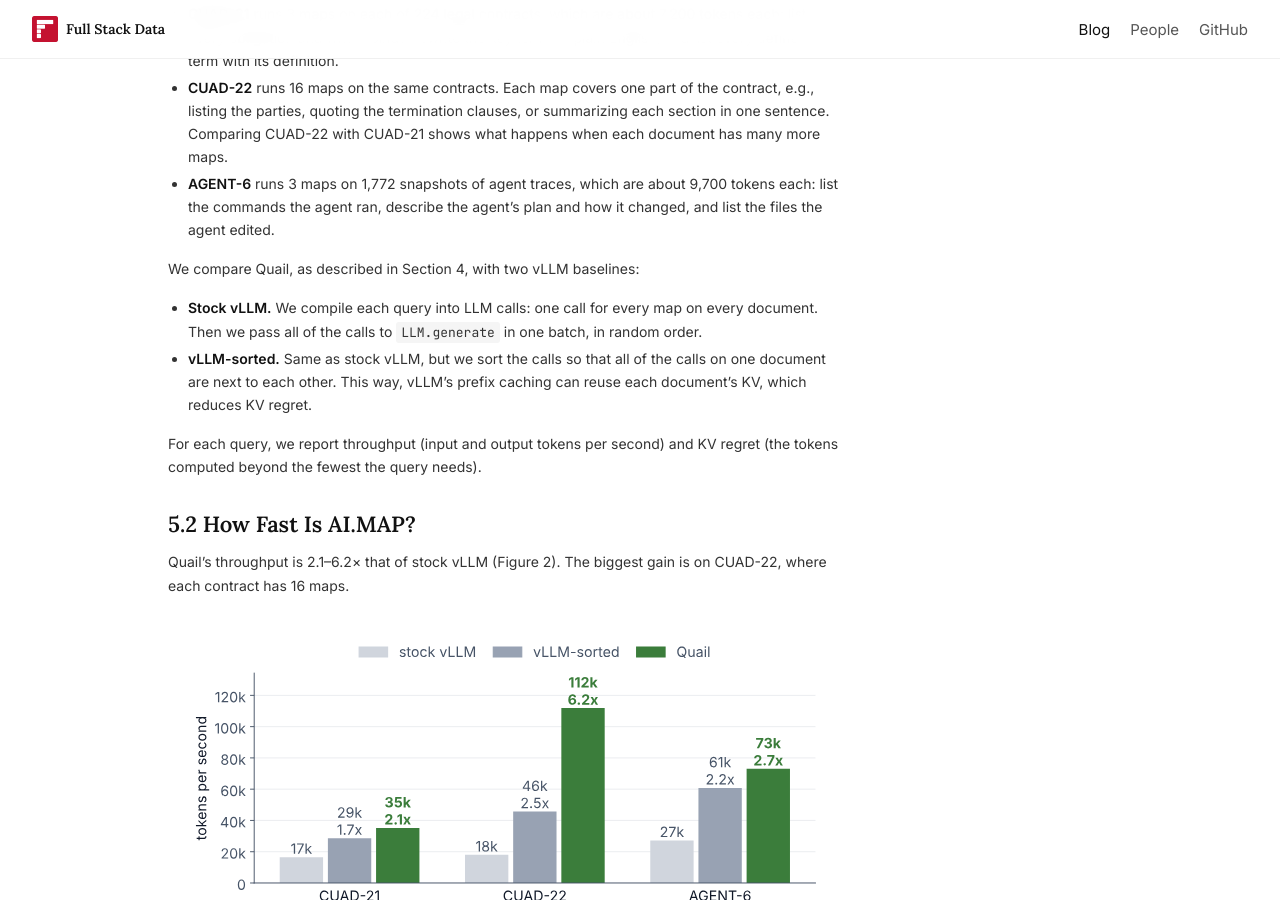
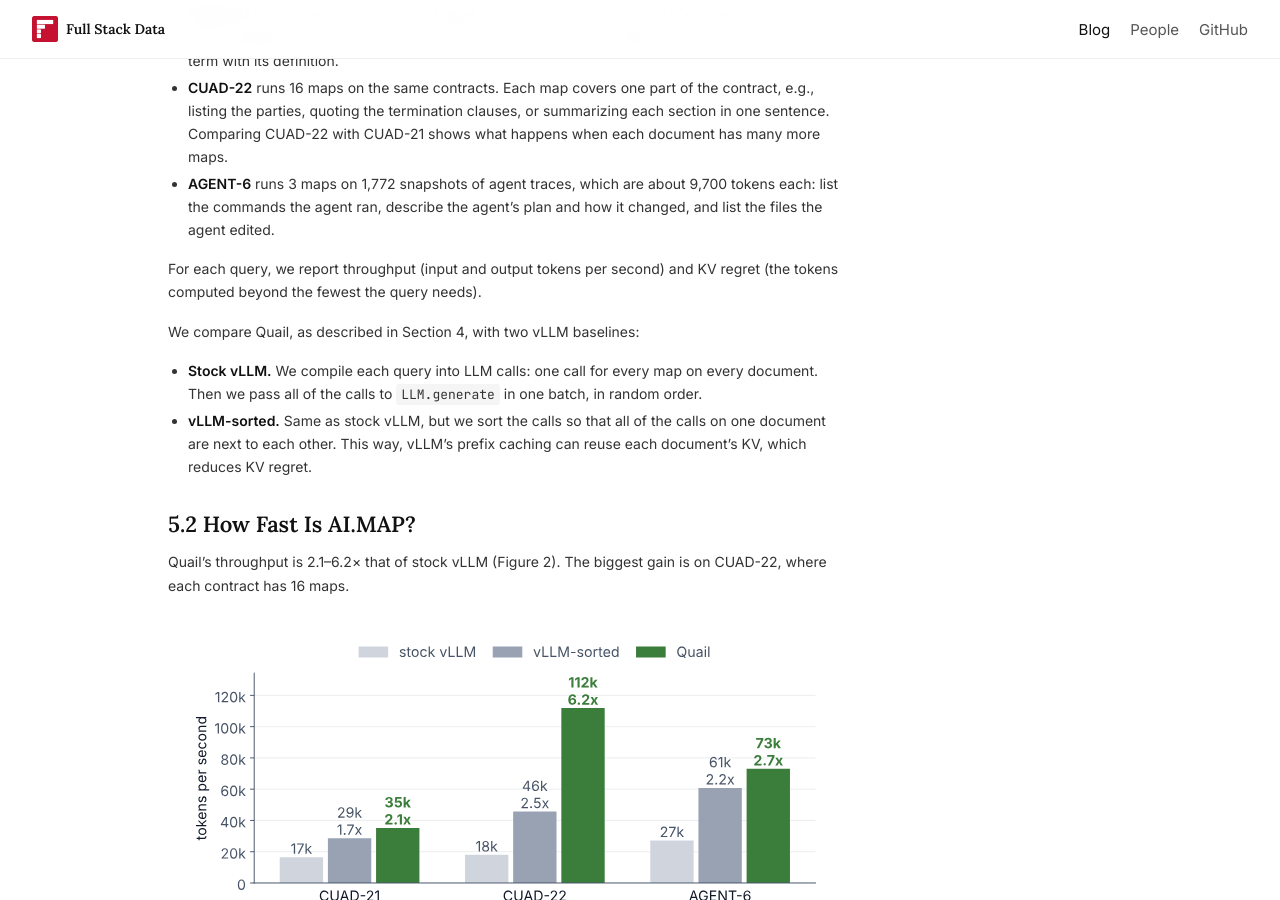
Before and after one commit to fsdatalab/fsdatalab.github.io, a Jekyll site: the page built from _posts/2026-11-03-ai-map.md, in a window 1280 px wide and 900 px high, scrolled down 6666 px. Built offline with Jekyll 4.4.1, drawn with Linux system fonts in a browser that asks for light colours.

Commit message:
Say what the AI.MAP experiments measure before the baselines
Co-Authored-By: Claude Opus 5.5 <noreply@anthropic.com>
Claude-Session: https://claude.ai/code/session_012G22YMQssRfNYLRetzTaCz

```diff
--- a/_posts/2026-11-03-ai-map.md
+++ b/_posts/2026-11-03-ai-map.md
@@ -204,12 +204,12 @@ We run all experiments with Qwen3 4B (FP8) on one H100, and let each map write u
 - **CUAD-22** runs 16 maps on the same contracts. Each map covers one part of the contract, e.g., listing the parties, quoting the termination clauses, or summarizing each section in one sentence. Comparing CUAD-22 with CUAD-21 shows what happens when each document has many more maps.
 - **AGENT-6** runs 3 maps on 1,772 snapshots of agent traces, which are about 9,700 tokens each: list the commands the agent ran, describe the agent's plan and how it changed, and list the files the agent edited.
 
+For each query, we report throughput (input and output tokens per second) and KV regret (the tokens computed beyond the fewest the query needs).
+
 We compare Quail, as described in Section 4, with two vLLM baselines:
 
 - **Stock vLLM.** We compile each query into LLM calls: one call for every map on every document. Then we pass all of the calls to `LLM.generate` in one batch, in random order.
 - **vLLM-sorted.** Same as stock vLLM, but we sort the calls so that all of the calls on one document are next to each other. This way, vLLM's prefix caching can reuse each document's KV, which reduces KV regret.
-
-For each query, we report throughput (input and output tokens per second) and KV regret (the tokens computed beyond the fewest the query needs).
 
 ## 5.2 How Fast Is AI.MAP?
 
```
